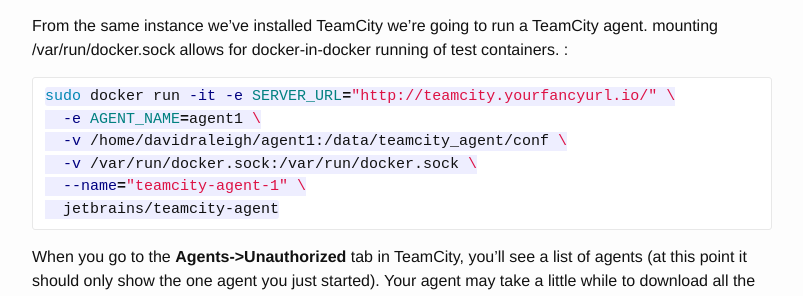
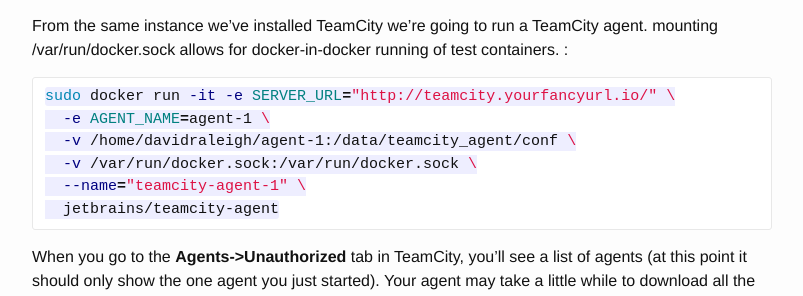
Before and after one commit to davidraleigh/davidraleigh.github.io, a Jekyll site: the page built from _posts/2017-09-05-Using-TeamCity-on-GCP-with-Docker.md, in a window 1280 px wide and 900 px high, scrolled down 3952 px. Shown: the part 149-445 px from the top of the window, without its empty margins (238-1041 px from the left). Built offline with Jekyll 4.4.1, drawn with Linux system fonts in a browser that asks for light colours; our own code applies the rules of GitHub Pages for plain Markdown files; comment, search, counter and statistics services are not loaded; some of the changed text lies outside the part shown.

Commit message:
Update 2017-09-05-Using-TeamCity-on-GCP-with-Docker.md

````diff
--- a/_posts/2017-09-05-Using-TeamCity-on-GCP-with-Docker.md
+++ b/_posts/2017-09-05-Using-TeamCity-on-GCP-with-Docker.md
@@ -98,8 +98,8 @@ Your number in the quotes will allow you to login as admin.
 From the same instance we've installed TeamCity we're going to run a TeamCity agent. mounting /var/run/docker.sock allows for docker-in-docker running of test containers. :
 ```bash
 sudo docker run -it -e SERVER_URL="http://teamcity.yourfancyurl.io/" \
-  -e AGENT_NAME=agent1 \
-  -v /home/davidraleigh/agent1:/data/teamcity_agent/conf \
+  -e AGENT_NAME=agent-1 \
+  -v /home/davidraleigh/agent-1:/data/teamcity_agent/conf \
   -v /var/run/docker.sock:/var/run/docker.sock \
   --name="teamcity-agent-1" \
   jetbrains/teamcity-agent
@@ -171,8 +171,8 @@ sudo docker stop teamcity-agent-1
 sudo docker rm teamcity-agent-1
 sudo docker pull jetbrains/teamcity-agent:latest
 sudo docker run -it -e SERVER_URL="http://teamcity.yourfancyurl.io/" \
-  -e AGENT_NAME=agent1 \
-  -v /home/davidraleigh/agent1:/data/teamcity_agent/conf \
+  -e AGENT_NAME=agent-1 \
+  -v /home/davidraleigh/agent-1:/data/teamcity_agent/conf \
   -v /var/run/docker.sock:/var/run/docker.sock \
   --name="teamcity-agent-1" \
   jetbrains/teamcity-agent:latest
````
